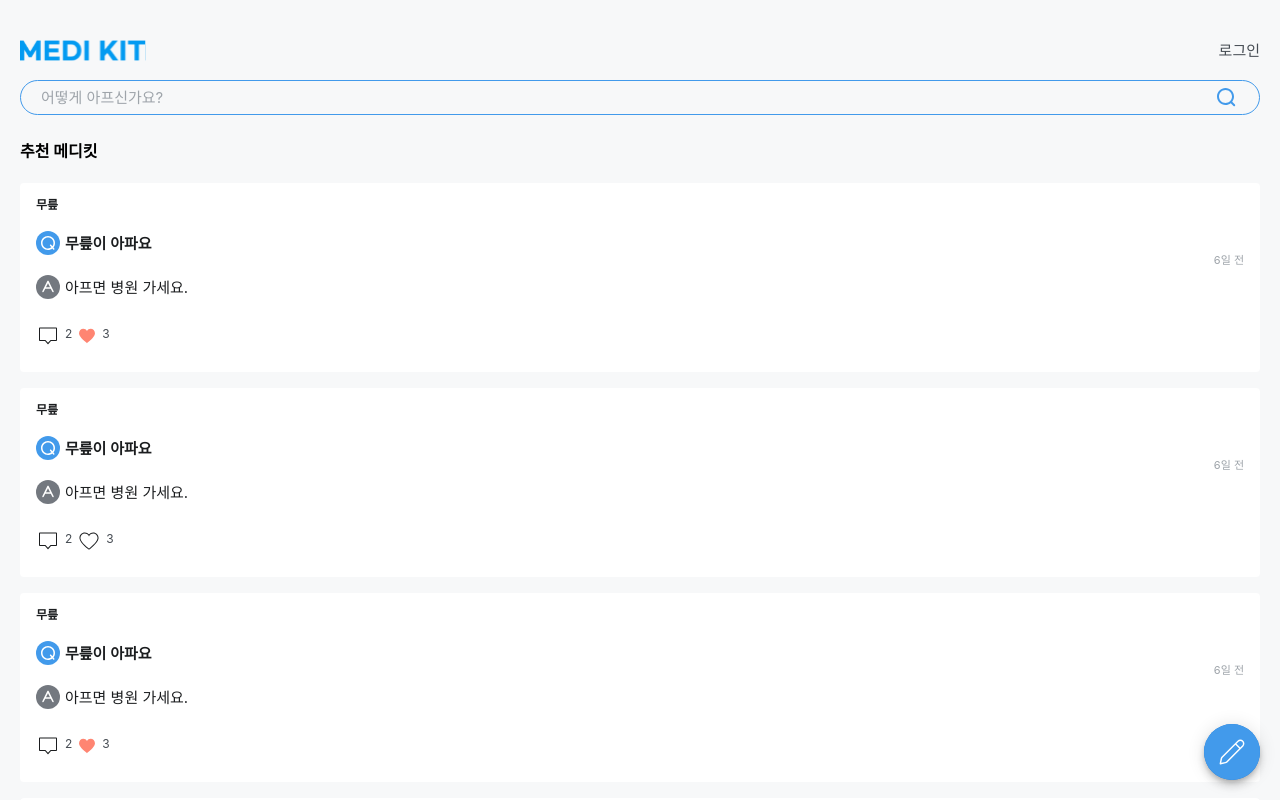
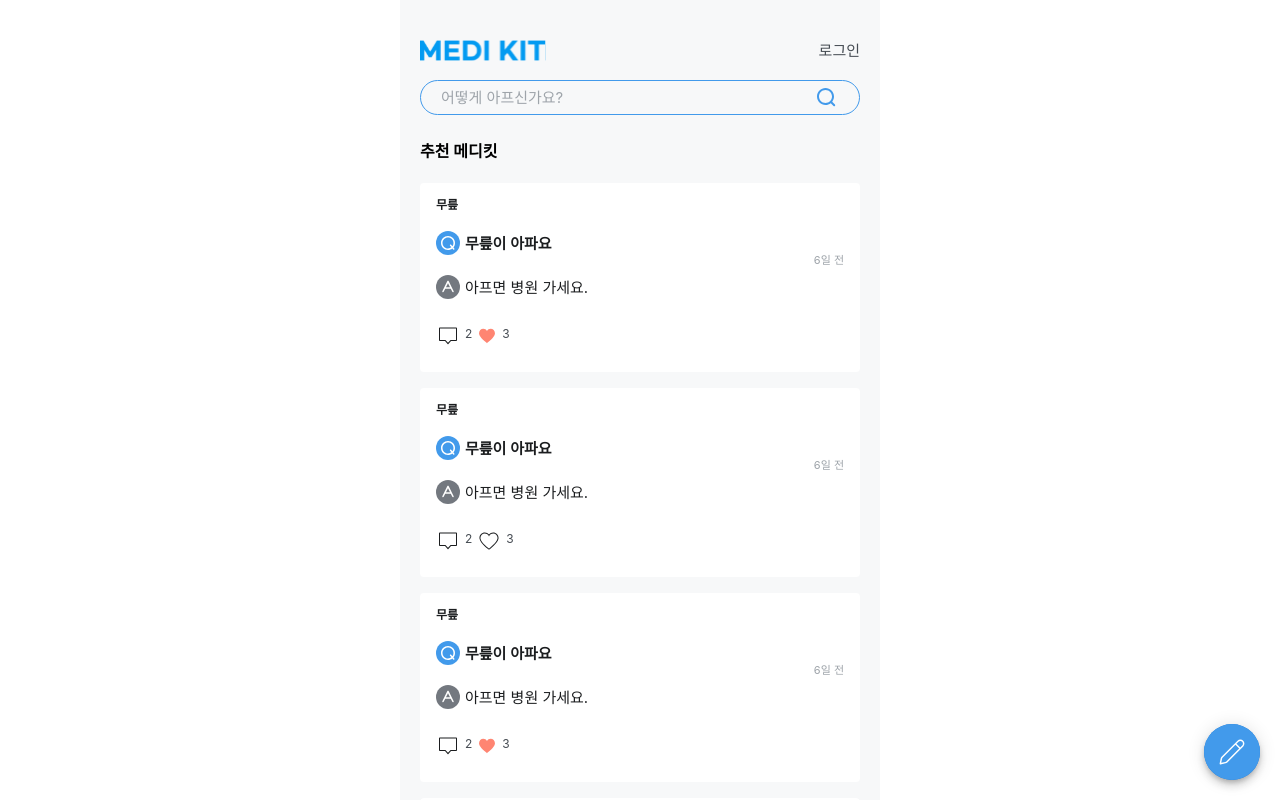
Before and after one commit to restareaByWeezy/fe_medikit, a Next.js app: page / in a window 1280 px wide. Shown: the top 800 px of the page. Built offline with nearby package versions, Linux system fonts and the light colour scheme; a web font is replaced by a local one.

Commit message:
💄 Style: wrapper width fix

```diff
--- a/src/styles/global.scss
+++ b/src/styles/global.scss
@@ -19,7 +19,7 @@ body {
 }
 
 #__next {
-  width: 100vw;
+  width: 480px;
   min-height: 100vh;
   // width: 414px;
   // height: 896px;
```
